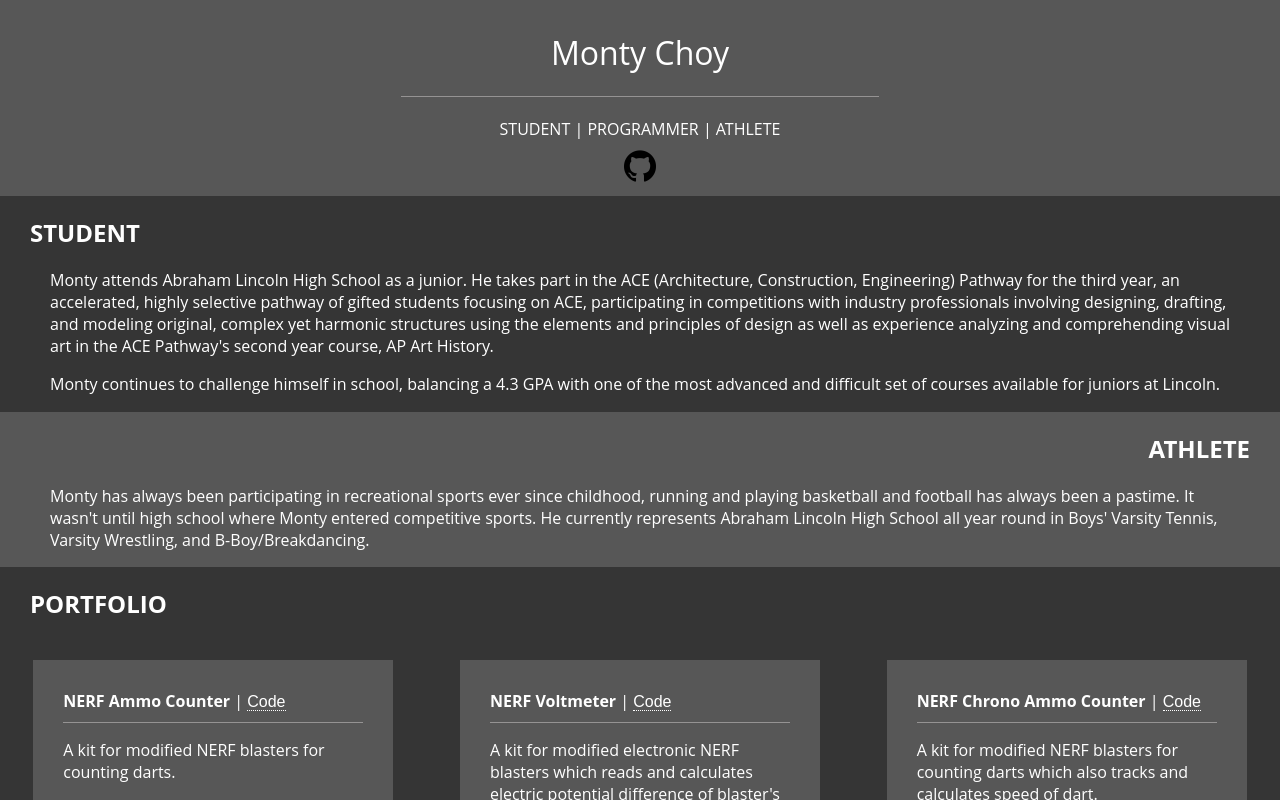
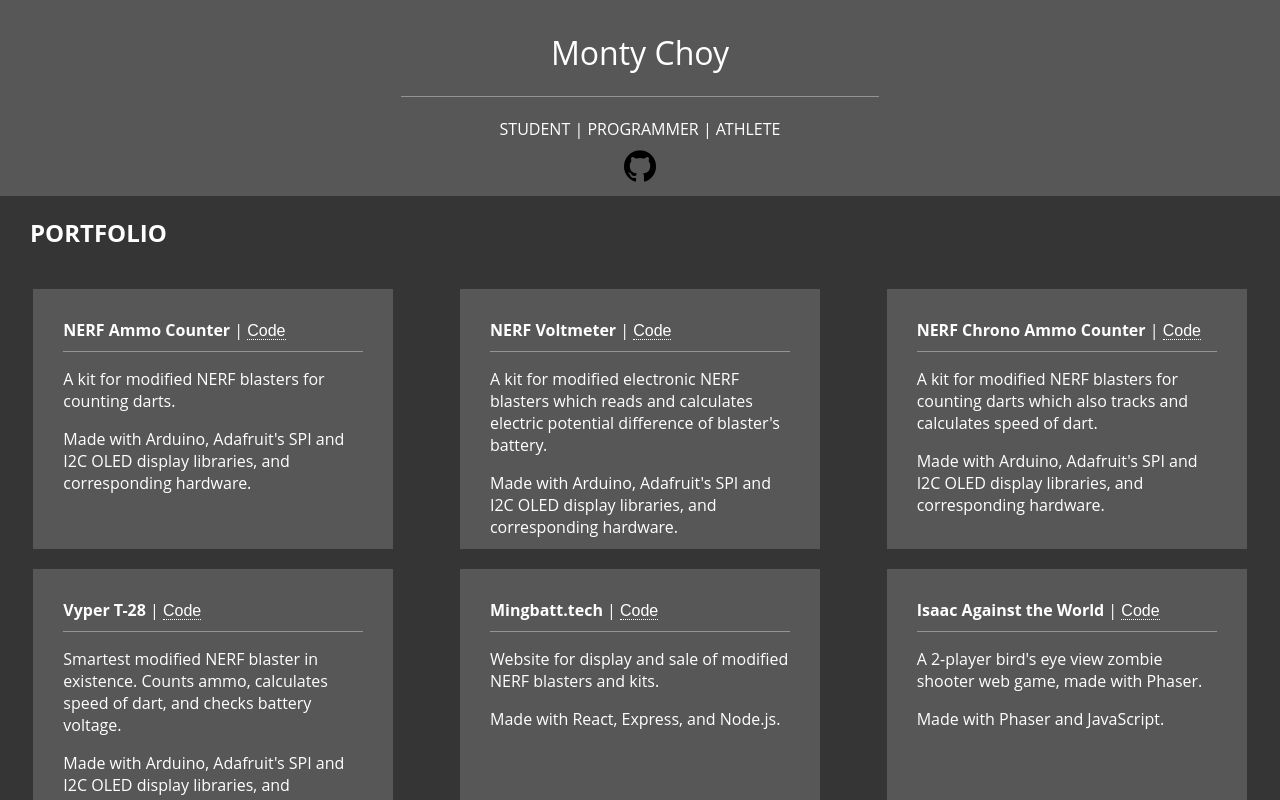
Before and after one commit to mochoy/personal-site, a React (Create React App) app: page / in a window 1280 px wide. Shown: the top 800 px of the page. Built offline with nearby package versions, Linux system fonts and the light colour scheme.

Commit message:
remove student and athlete section

```diff
--- a/src/App.js
+++ b/src/App.js
@@ -63,8 +63,6 @@
     return (
 		<div className="App">
 			<Intro/>
-			<Student/>
-			<Athlete/>
 			<Portfolio projectData={projects}/>
 			<Footer/>
 
```
